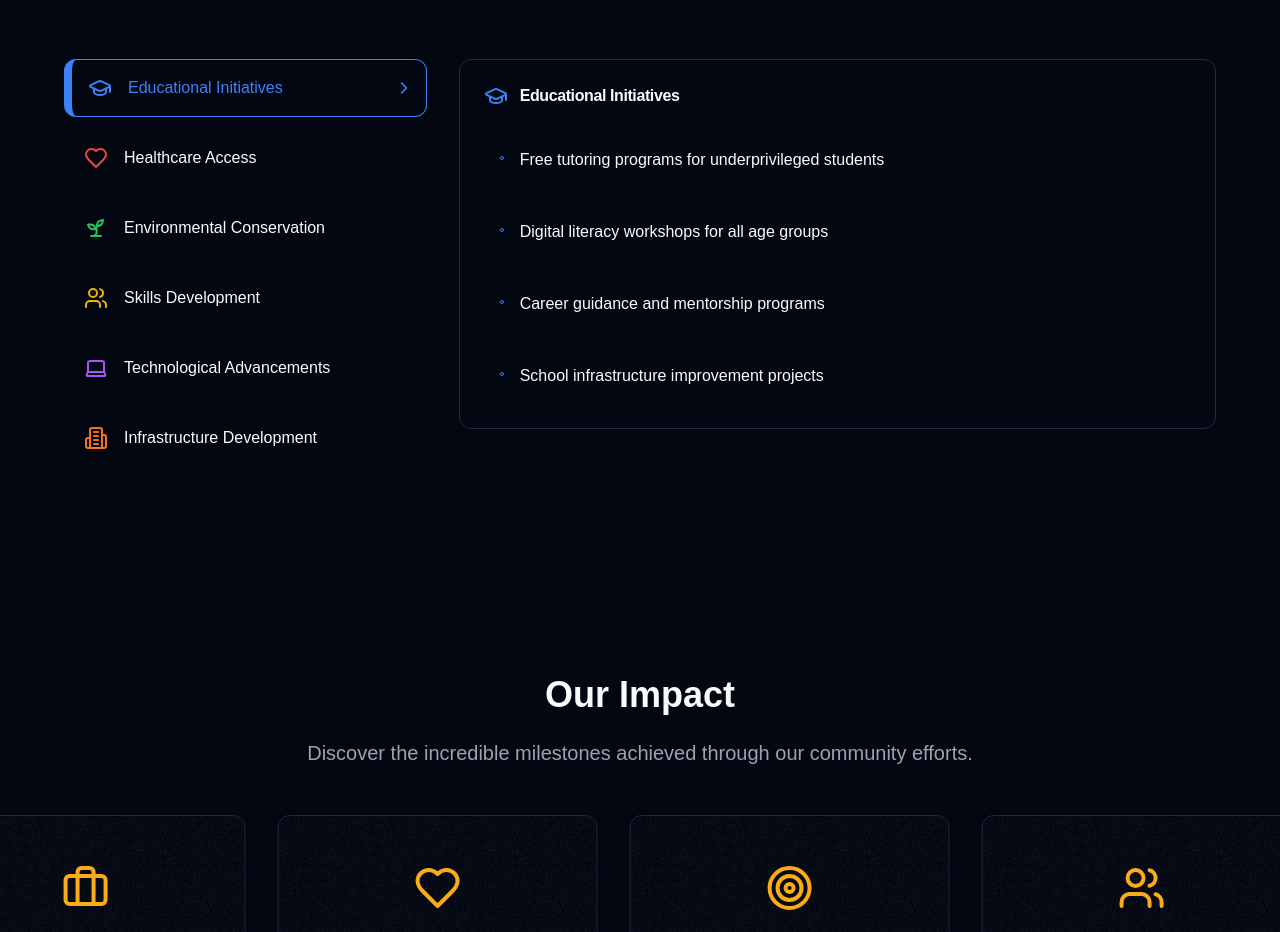
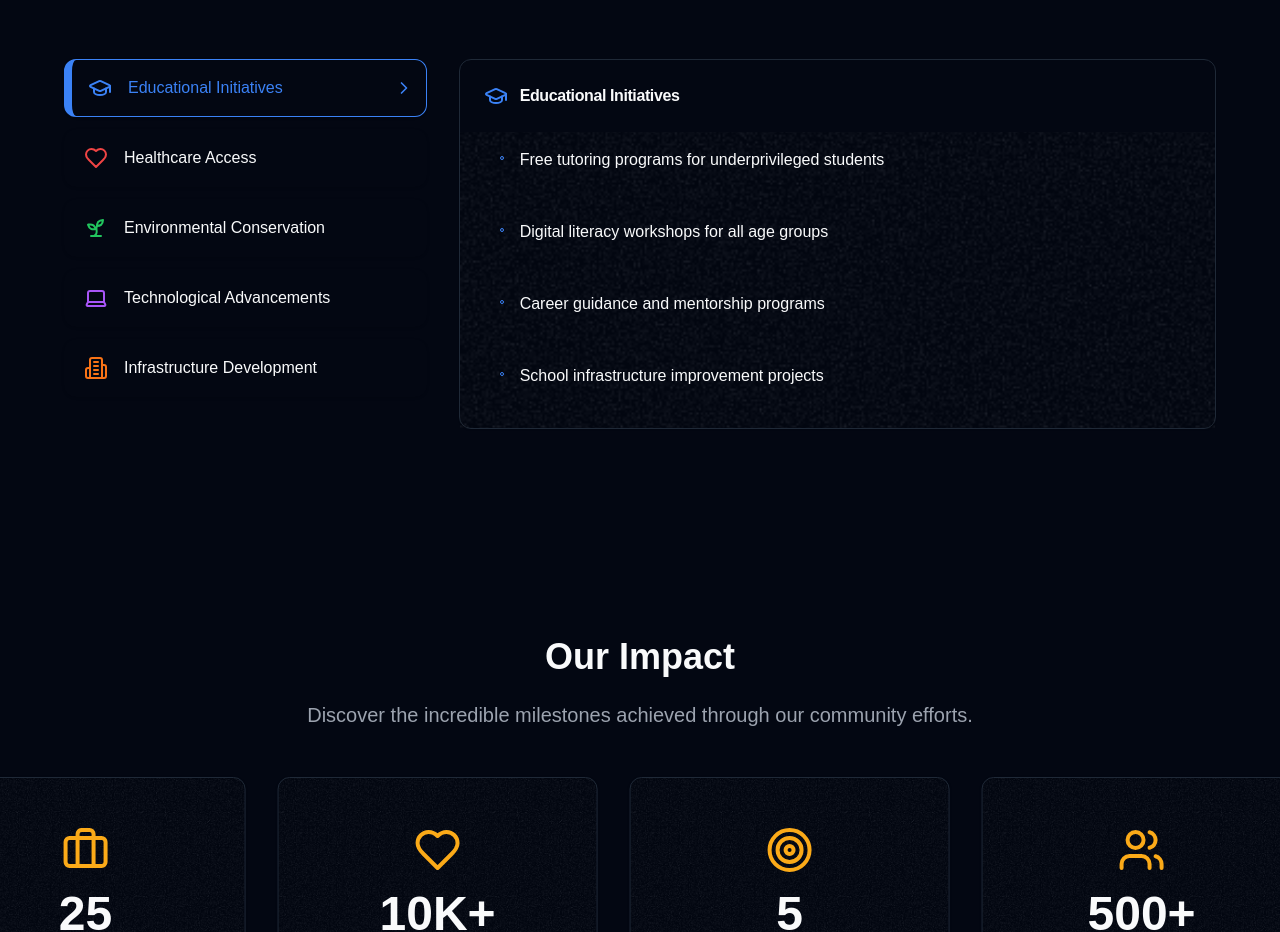
Before and after one commit to Sahad-09/Build-Up-Kasaragod, a Next.js app: page / in a window 1280 px wide. Shown: the part 2980-3912 px from the top of the page. Built offline with nearby package versions, Linux system fonts and the light colour scheme.

Commit message:
Minor improvements 6

```diff
--- a/components/WhatWeDo.tsx
+++ b/components/WhatWeDo.tsx
@@ -52,18 +52,6 @@ const initiatives = [
             'Promoting renewable energy solutions',
             'Community waste management programs',
             'Conservation of natural habitats'
-        ]
-    },
-    {
-        id: 'skills',
-        title: 'Skills Development',
-        icon: Users,
-        color: 'text-yellow-500 border-yellow-500',
-        items: [
-            'Vocational training programs',
-            'Entrepreneurship workshops',
-            'Hands-on technical skill development',
-            'Career-oriented certifications'
         ]
     },
     {
@@ -169,7 +157,14 @@ export const WhatWeDoSection = () => {
                                                 {initiative.title}
                                             </CardTitle>
                                         </CardHeader>
-                                        <CardContent>
+                                        <CardContent
+                                            style={{
+                                                backgroundImage: `url('/grain.png')`,
+                                                backgroundSize: "cover",
+                                                backgroundRepeat: "no-repeat",
+                                                backgroundPosition: "center",
+                                            }}
+                                        >
                                             <div className="grid gap-4">
                                                 {initiative.items.map((item, index) => (
                                                     <div
```
